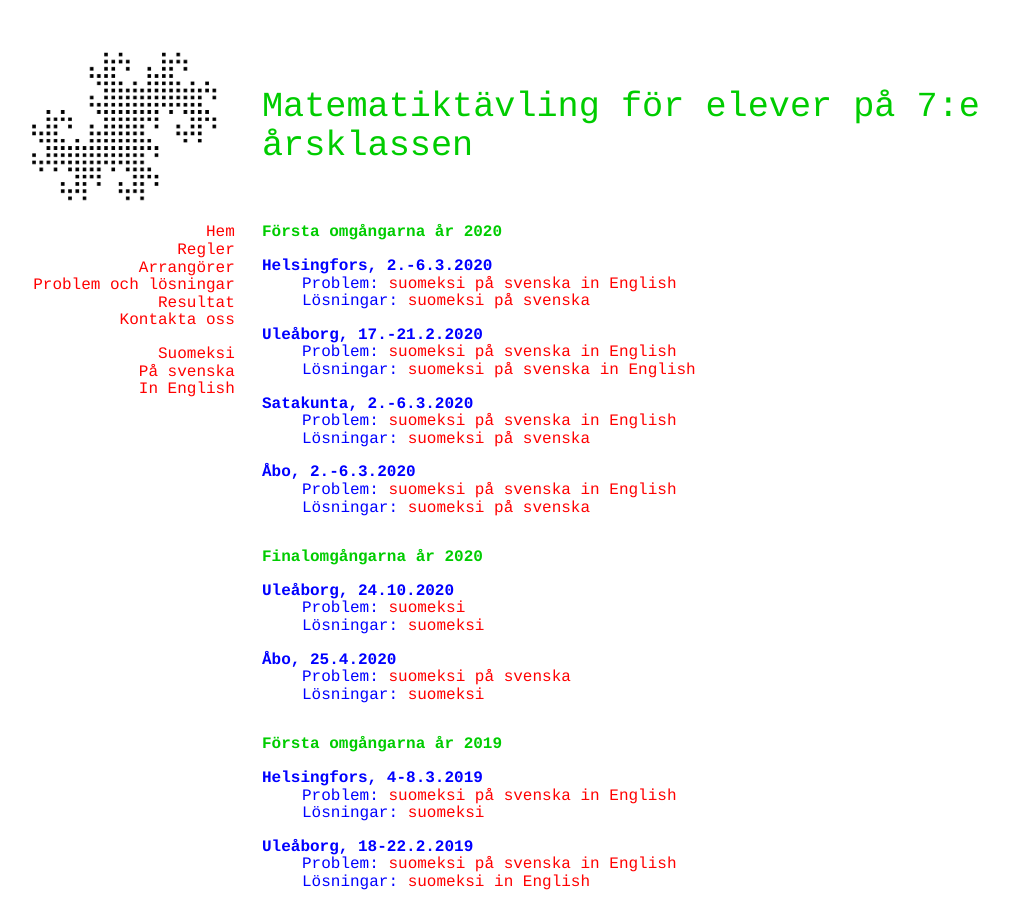
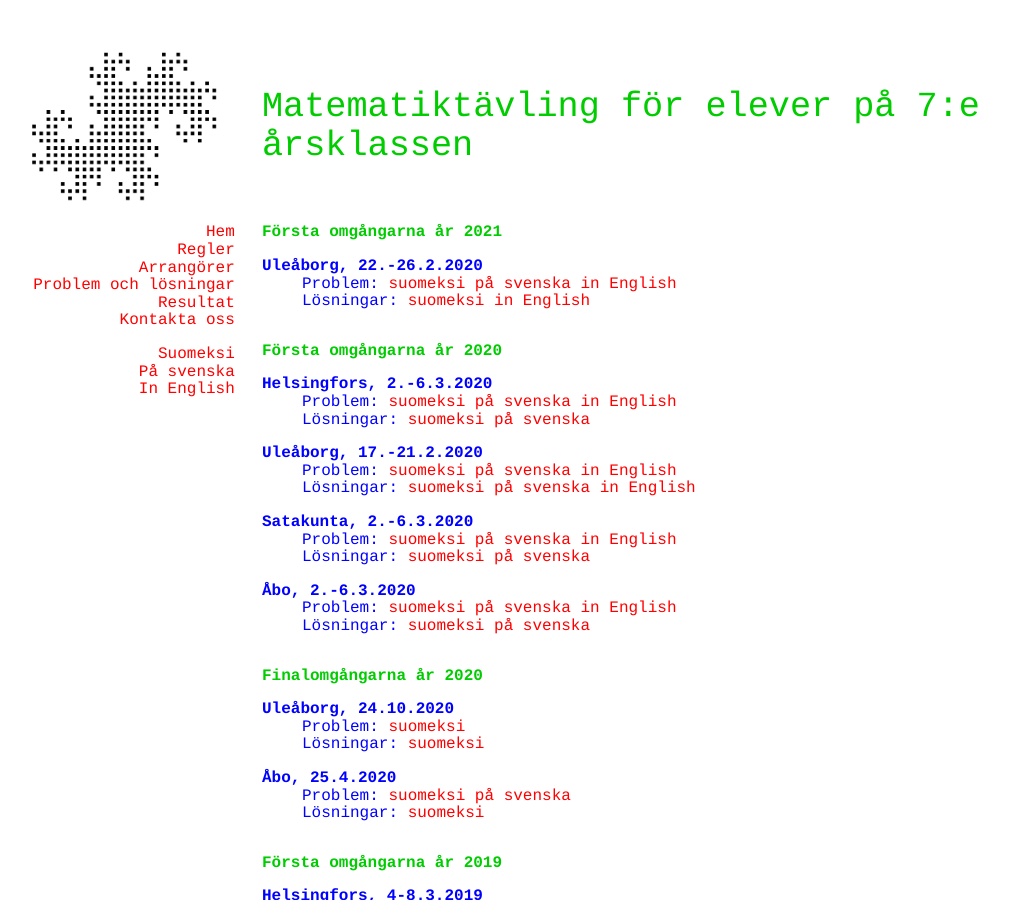
Before and after one commit to matematiikkakilpailut/matematiikkakilpailut.github.io, a Jekyll site: the page built from seiskat/sv/problem.html, in a window 1280 px wide and 900 px high. Shown: the whole window, without its empty margins (58-1067 px from the left). Built offline with Jekyll 4.4.1, drawn with Linux system fonts in a browser that asks for light colours.

Commit message:
Update problem.html
Oulun alkukisa

```diff
--- a/seiskat/sv/problem.html
+++ b/seiskat/sv/problem.html
@@ -3,6 +3,23 @@
 <!-- <h2 id=problemen-2019>Problem 2019</h2>
 
 Problemen och modellsvaren finns h&auml;r efter t&auml;vlingen. -->
+
+<h2 id="första-omgångarna-år-2021">Första omgångarna år 2021</h2>
+
+<dl>
+  <dt>Ule&aring;borg, 22.-26.2.2020</dt>
+  <dd>
+    Problem:
+    <a href="2021/o.pdf" lang="fi" hreflang="fi">suomeksi</a>
+    <a href="2021/o_sv.pdf">p&aring; svenska</a>
+    <a href="2021/o_en.pdf" lang="en" hreflang="en">in English</a>
+  </dd>
+  <dd>
+    L&ouml;sningar:
+    <a href="2021/o_r.pdf" lang="fi" hreflang="fi">suomeksi</a>
+    <a href="2021/o_en_r.pdf">in English</a>
+  </dd>
+</dl>
 
 <h2 id="första-omgångarna-år-2020">Första omgångarna år 2020</h2>
 
```
